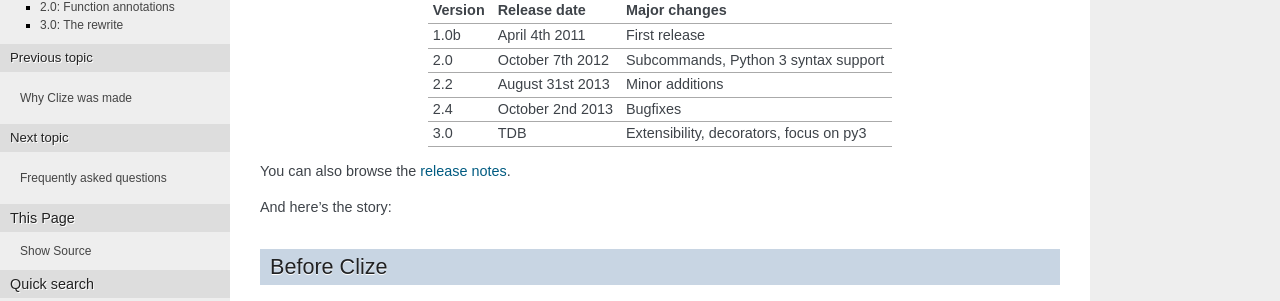
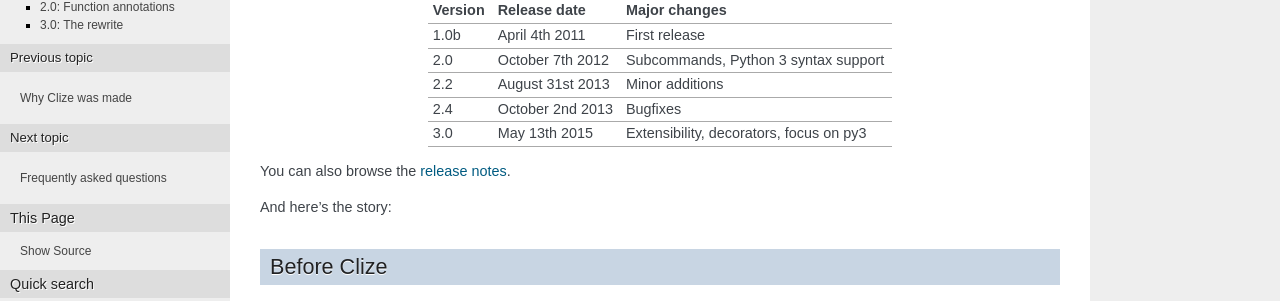
Before and after one commit to epsy/clize, a Sphinx documentation site: the page built from docs/history.rst, in a window 1280 px wide and 900 px high. Shown: the part 146-447 px from the top of the window. Built offline with Sphinx 7.4.7, drawn with Linux system fonts in a browser that asks for light colours.

Commit message:
Added release date to the history page.

```diff
--- a/docs/history.rst
+++ b/docs/history.rst
@@ -13,7 +13,7 @@
 2.0     October 7th 2012    Subcommands, Python 3 syntax support
 2.2     August 31st 2013    Minor additions
 2.4     October 2nd 2013    Bugfixes
-3.0     TDB                 Extensibility, decorators, focus on py3
+3.0     May 13th 2015       Extensibility, decorators, focus on py3
 ======= =================== =======================================
 
 You can also browse the :ref:`release notes <releases>`.
```
